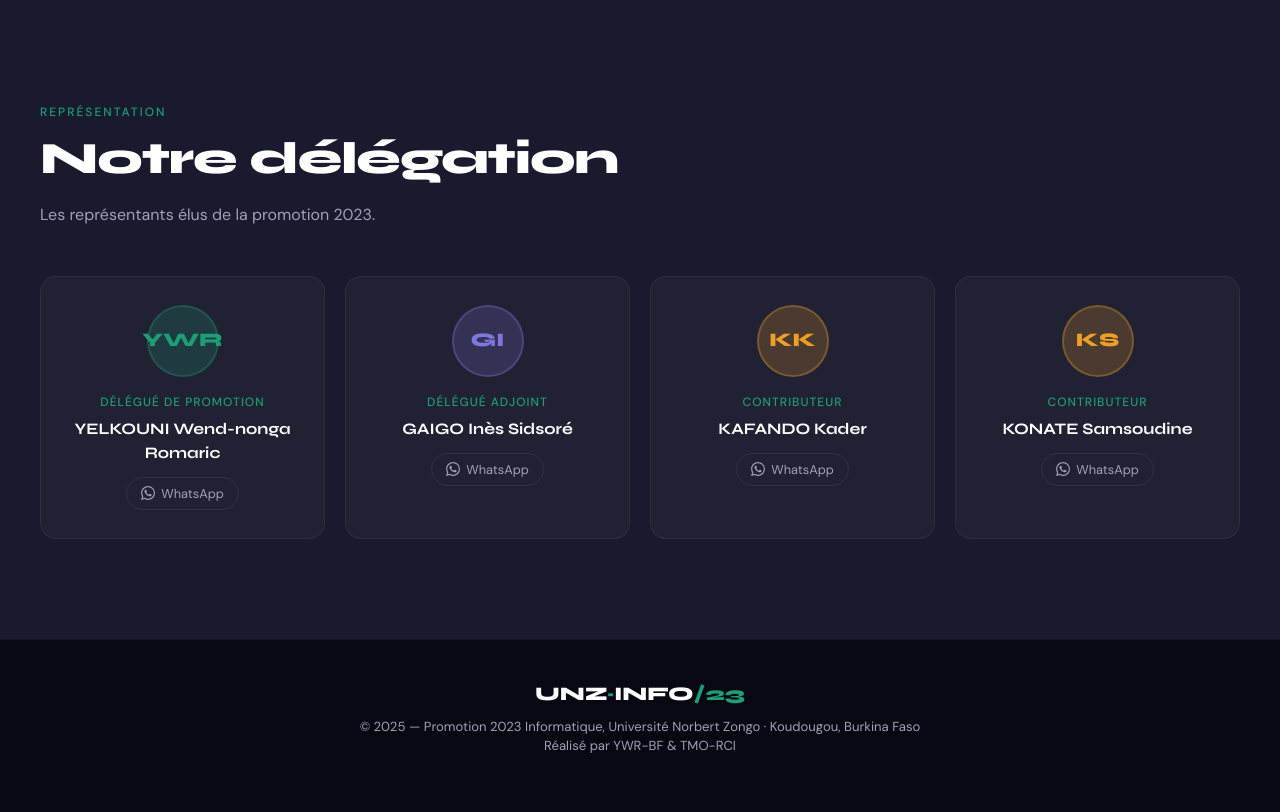
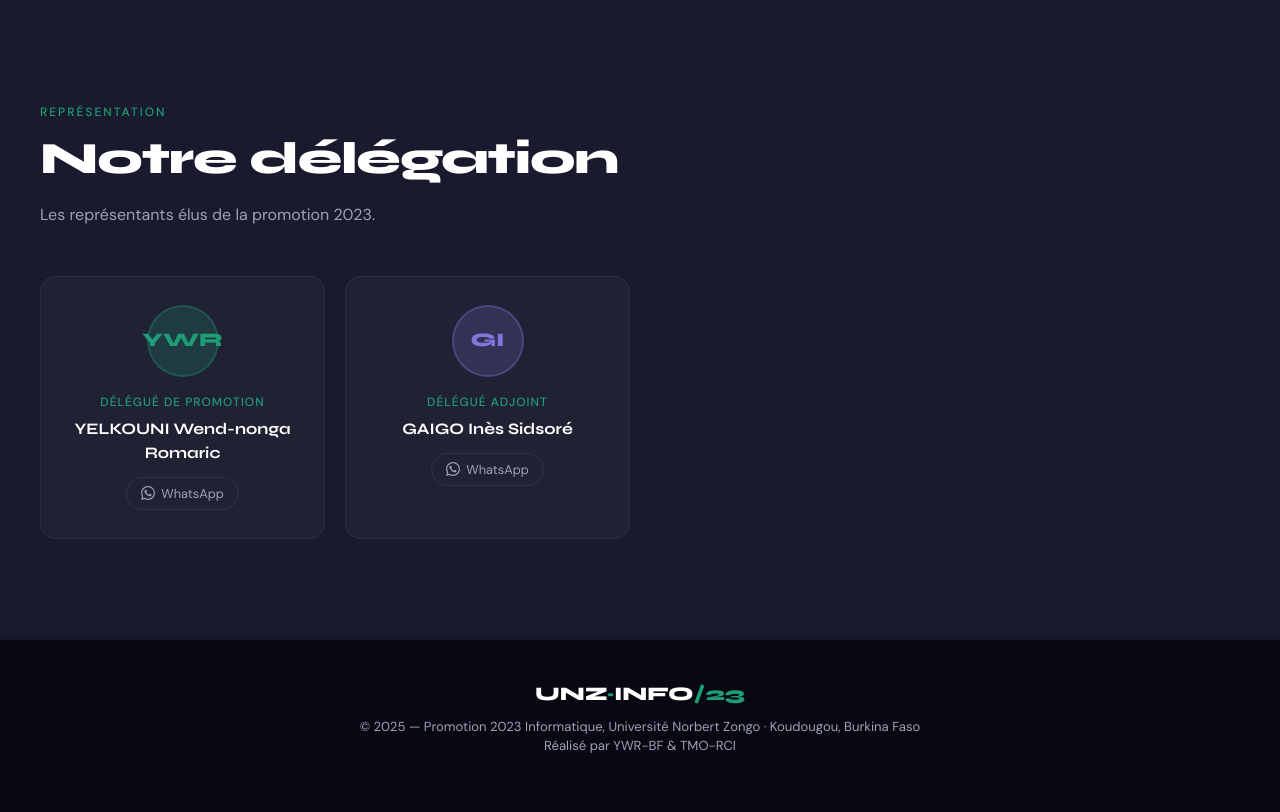
Before and after one commit to romariclegrand/unz-mpci23, a Django app: page / in a window 1280 px wide. Shown: the part 2370-3182 px from the top of the page. Run offline with Django 5.2, Linux system fonts and the light colour scheme; the visitor is signed in with stand-in values (Sample User, id 1).

Commit message:
Modification de certaines choses

```diff
--- a/core/templates/actualite.html
+++ b/core/templates/actualite.html
@@ -169,7 +169,7 @@
           auxquels fait face la promotion. Un chronogramme des devoirs a été adopté à l'unanimité. Il a également été décidé
           que les évaluations du S2 seraient suspendues une fois les résultats du S1 tombés, afin de permettre la composition de la session de rattrapage.
         </p>
-        <a href="#" class="actu-link">Lire la suite →</a>
+        <a href="{% url 'actualites' %}" class="actu-link">Lire la suite →</a>
       </div>
     </div>
 
@@ -181,7 +181,7 @@
           <div class="actu-date">3 Mars 2025</div>
           <div class="actu-title">Montée des couleurs nationales à l'UNZ</div>
           <p class="actu-excerpt">Cérémonie solennelle organisée avec la gendarmerie nationale. Le Pr MOUMOULA a annoncé le contrôle de présence des agents en vigueur depuis le 1er mars.</p>
-          <a href="#" class="actu-link">Lire →</a>
+          <a href="{% url 'actualites' %}" class="actu-link">Lire →</a>
         </div>
       </div>
       <div class="actu-card">
@@ -191,7 +191,7 @@
           <div class="actu-date">2025</div>
           <div class="actu-title">Hommage au camarade SERE de SVT-P23</div>
           <p class="actu-excerpt">Le Pr MOUMOULA et une délégation se sont rendus sur les lieux du malheureux accident qui a endeuillé tout le campus.</p>
-          <a href="#" class="actu-link">Lire →</a>
+          <a href="{% url 'actualites' %}" class="actu-link">Lire →</a>
         </div>
       </div>
     </div>
--- a/core/templates/fichier.html
+++ b/core/templates/fichier.html
@@ -526,18 +526,18 @@
     <div class="hero-badge">Promotion 2023 — Informatique</div>
     <h1>
       <span class="line1">Université Norbert Zongo</span>
-      <span class="line2">MPCI · Koudougou</span>
+      <span class="line2">MPCI  · Koudougou</span>
     </h1>
     <p class="hero-desc">
       La plateforme officielle de la promotion 2023 en Mathématiques, Physique et Informatique.
       Ressources, actualités et informations au même endroit.
     </p>
     <div class="hero-actions">
-      <a href="document.html" class="btn-primary-custom">
+      <a href="{% url 'bibliotheque' %}" class="btn-primary-custom">
         <svg width="16" height="16" fill="none" stroke="currentColor" stroke-width="2" viewBox="0 0 24 24"><path d="M14 2H6a2 2 0 0 0-2 2v16a2 2 0 0 0 2 2h12a2 2 0 0 0 2-2V8z"/><polyline points="14,2 14,8 20,8"/></svg>
         Bibliothèque
       </a>
-      <a href="actualite.html" class="btn-outline-custom">
+      <a href="{% url 'actualites' %}" class="btn-outline-custom">
         Voir les actualités →
       </a>
     </div>
@@ -575,7 +575,7 @@
             a été dressé sur la dispensation des cours, les copies en attente et le chronogramme des devoirs.
             Un vote unanime a adopté le calendrier des évaluations.
           </p>
-          <a href="actualite.html" style="display:inline-block; margin-top:20px; font-size:0.85rem; color:var(--green); text-decoration:none; font-weight:500;">
+          <a href="{% url 'actualites' %}" style="display:inline-block; margin-top:20px; font-size:0.85rem; color:var(--green); text-decoration:none; font-weight:500;">
             Lire la suite →
           </a>
         </div>
@@ -709,29 +709,6 @@
         </div>
       </div>
 
-      <div class="membre-card">
-        <div class="avatar av-amber">KK</div>
-        <div class="membre-role">Contributeur</div>
-        <div class="membre-name">KAFANDO Kader</div>
-        <div class="membre-contact">
-          <a href="https://wa.me/+22654084544" target="_blank">
-            <svg width="14" height="14" fill="currentColor" viewBox="0 0 24 24"><path d="M17.472 14.382c-.297-.149-1.758-.867-2.03-.967-.273-.099-.471-.148-.67.15-.197.297-.767.966-.94 1.164-.173.199-.347.223-.644.075-.297-.15-1.255-.463-2.39-1.475-.883-.788-1.48-1.761-1.653-2.059-.173-.297-.018-.458.13-.606.134-.133.298-.347.446-.52.149-.174.198-.298.298-.497.099-.198.05-.371-.025-.52-.075-.149-.669-1.612-.916-2.207-.242-.579-.487-.5-.669-.51-.173-.008-.371-.01-.57-.01-.198 0-.52.074-.792.372-.272.297-1.04 1.016-1.04 2.479 0 1.462 1.065 2.875 1.213 3.074.149.198 2.096 3.2 5.077 4.487.709.306 1.262.489 1.694.625.712.227 1.36.195 1.871.118.571-.085 1.758-.719 2.006-1.413.248-.694.248-1.289.173-1.413-.074-.124-.272-.198-.57-.347m-5.421 7.403h-.004a9.87 9.87 0 01-5.031-1.378l-.361-.214-3.741.982.998-3.648-.235-.374a9.86 9.86 0 01-1.51-5.26c.001-5.45 4.436-9.884 9.888-9.884 2.64 0 5.122 1.03 6.988 2.898a9.825 9.825 0 012.893 6.994c-.003 5.45-4.437 9.884-9.885 9.884m8.413-18.297A11.815 11.815 0 0012.05 0C5.495 0 .16 5.335.157 11.892c0 2.096.547 4.142 1.588 5.945L.057 24l6.305-1.654a11.882 11.882 0 005.683 1.448h.005c6.554 0 11.89-5.335 11.893-11.893a11.821 11.821 0 00-3.48-8.413z"/></svg>
-            WhatsApp
-          </a>
-        </div>
-      </div>
-
-      <div class="membre-card">
-        <div class="avatar av-amber">KS</div>
-        <div class="membre-role">Contributeur</div>
-        <div class="membre-name">KONATE Samsoudine</div>
-        <div class="membre-contact">
-          <a href="https://wa.me/+22654084544" target="_blank">
-            <svg width="14" height="14" fill="currentColor" viewBox="0 0 24 24"><path d="M17.472 14.382c-.297-.149-1.758-.867-2.03-.967-.273-.099-.471-.148-.67.15-.197.297-.767.966-.94 1.164-.173.199-.347.223-.644.075-.297-.15-1.255-.463-2.39-1.475-.883-.788-1.48-1.761-1.653-2.059-.173-.297-.018-.458.13-.606.134-.133.298-.347.446-.52.149-.174.198-.298.298-.497.099-.198.05-.371-.025-.52-.075-.149-.669-1.612-.916-2.207-.242-.579-.487-.5-.669-.51-.173-.008-.371-.01-.57-.01-.198 0-.52.074-.792.372-.272.297-1.04 1.016-1.04 2.479 0 1.462 1.065 2.875 1.213 3.074.149.198 2.096 3.2 5.077 4.487.709.306 1.262.489 1.694.625.712.227 1.36.195 1.871.118.571-.085 1.758-.719 2.006-1.413.248-.694.248-1.289.173-1.413-.074-.124-.272-.198-.57-.347m-5.421 7.403h-.004a9.87 9.87 0 01-5.031-1.378l-.361-.214-3.741.982.998-3.648-.235-.374a9.86 9.86 0 01-1.51-5.26c.001-5.45 4.436-9.884 9.888-9.884 2.64 0 5.122 1.03 6.988 2.898a9.825 9.825 0 012.893 6.994c-.003 5.45-4.437 9.884-9.885 9.884m8.413-18.297A11.815 11.815 0 0012.05 0C5.495 0 .16 5.335.157 11.892c0 2.096.547 4.142 1.588 5.945L.057 24l6.305-1.654a11.882 11.882 0 005.683 1.448h.005c6.554 0 11.89-5.335 11.893-11.893a11.821 11.821 0 00-3.48-8.413z"/></svg>
-            WhatsApp
-          </a>
-        </div>
-      </div>
 
     </div>
   </div>
```
Also changed, not shown: core/templates/apropos.html (+4 -4 lines).
